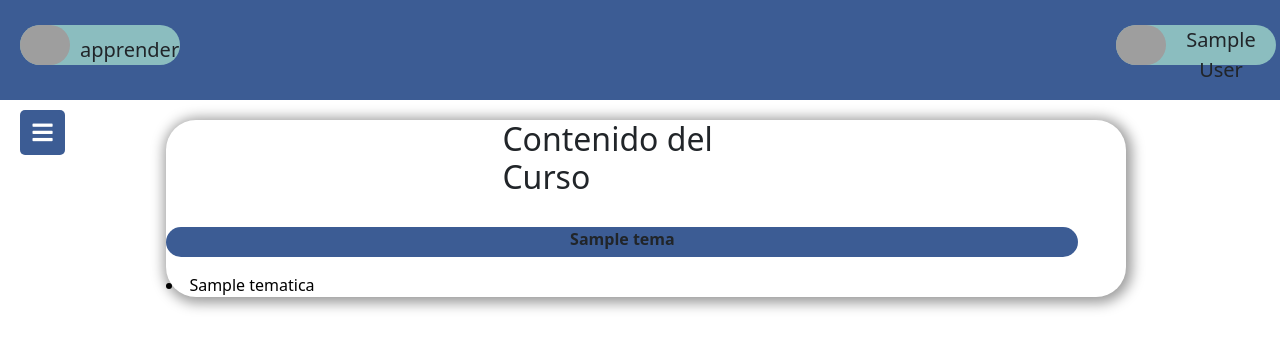
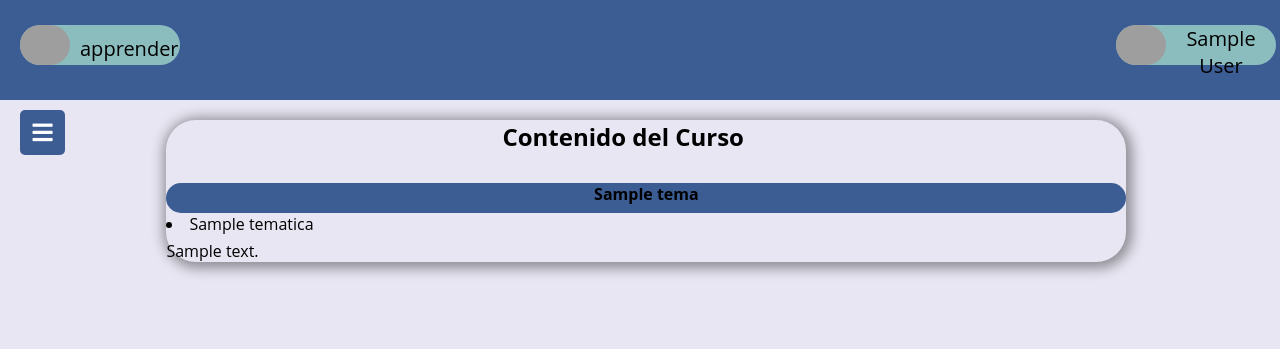
Before and after one commit to Cristian-ADSI/apprender.com, a PHP site: page /themes?theme=1 in a window 1280 px wide. Shown: the top 349 px of the page. Run offline with PHP 8.4, Linux system fonts and the light colour scheme; the visitor is signed in with stand-in values (Sample User, id 1); tables that the repository leaves empty or names only in its code hold one stand-in row (values such as "Sample post"); some libraries are stand-ins or nearby versions; grey boxes are pictures that could not be loaded.

Commit message:
Fixing  Styles courses

```diff
--- a/classes/session.php
+++ b/classes/session.php
@@ -33,9 +33,4 @@
         session_destroy();
 
     }
-
-    public function exists(){
-        return isset($_SESSION[$this->sessionName]);
-    }
-
 }
--- a/public/css/themes.css
+++ b/public/css/themes.css
@@ -3,6 +3,13 @@
   background-color: #e7e6f2;
   /* background-image: url("https://images.pexels.com/photos/2399840/pexels-photo-2399840.jpeg?auto=compress&cs=tinysrgb&dpr=1&w=500"); */
   margin: 0%;
+}
+
+p {
+  margin-block-start: 0;
+  margin-block-end: 0;
+  margin-inline-start: 0!important;
+  margin-inline-end: 0!important;
 }
 /*-----------------------inicio estilos header------------------------- */
 .group-header {
@@ -231,6 +238,6 @@
   background-color: #3c5c94;
   border-radius: 30px;
   height: 30px;
-  width: 95%;
+  width: 100%;
   text-align: center;
 }
--- a/views/progress/index.php
+++ b/views/progress/index.php
@@ -11,6 +11,7 @@
 
     <!-- styles  -->
     <link rel="stylesheet" href="<?PHP echo constant('URL') ?>/public/css/courses.css">
+    <!-- <link rel="stylesheet" href="<?PHP echo constant('URL') ?>/public/css/header.css"> -->
     <!-- Bootstrap  -->
     <link rel="stylesheet" href="<?PHP echo BOOTSTRAP ?>">
     <!-- Font Awesome  -->
--- a/views/themes/index.php
+++ b/views/themes/index.php
@@ -28,7 +28,7 @@
     <?PHP require_once "views/components/header.php" ?>
     <?PHP require_once "views/components/sidebar.php" ?>
 
-    <div class="contenedorTemas">
+    <div class="contenedorTemas p-5">
         <h2 class="titulo">
             Contenido del Curso
         </h2>
@@ -39,11 +39,13 @@
         ?>
             <b><p class="NombreTema"><?php echo $theme['nombre']?></p></b>
             <?php  foreach ($thematics as $key => $item) {?>
-                <a href="" style=" text-decoration: none;">
-                        <li style="text-decoration: none; color:black;  margin-bottom: 5px;">
+                <a href="<?php echo $item['video'];?>" target="_blank"  style=" text-decoration: none;">
+                    <li style="text-decoration: none; color:black;  margin-bottom: 5px;">
                         <?php echo $item['nombre'];?>
-                        </li>
+
+                    </li>
                 </a>
+                <p><?php echo $item['descripcion'];?></p>
             <?php  }?>
         <?PHP } ?>
     </div>
```
Also changed, not shown: public/css/header.css (added), 1 other file.
